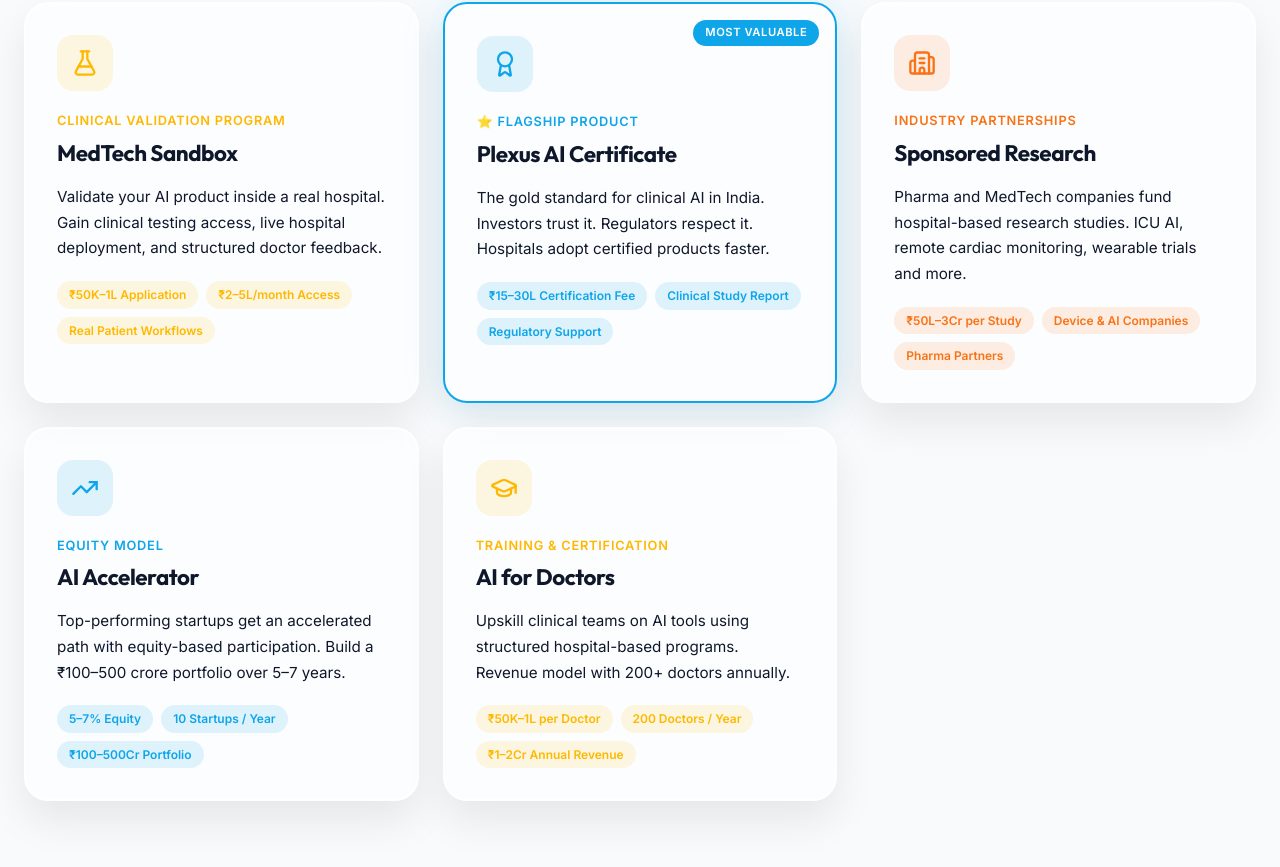
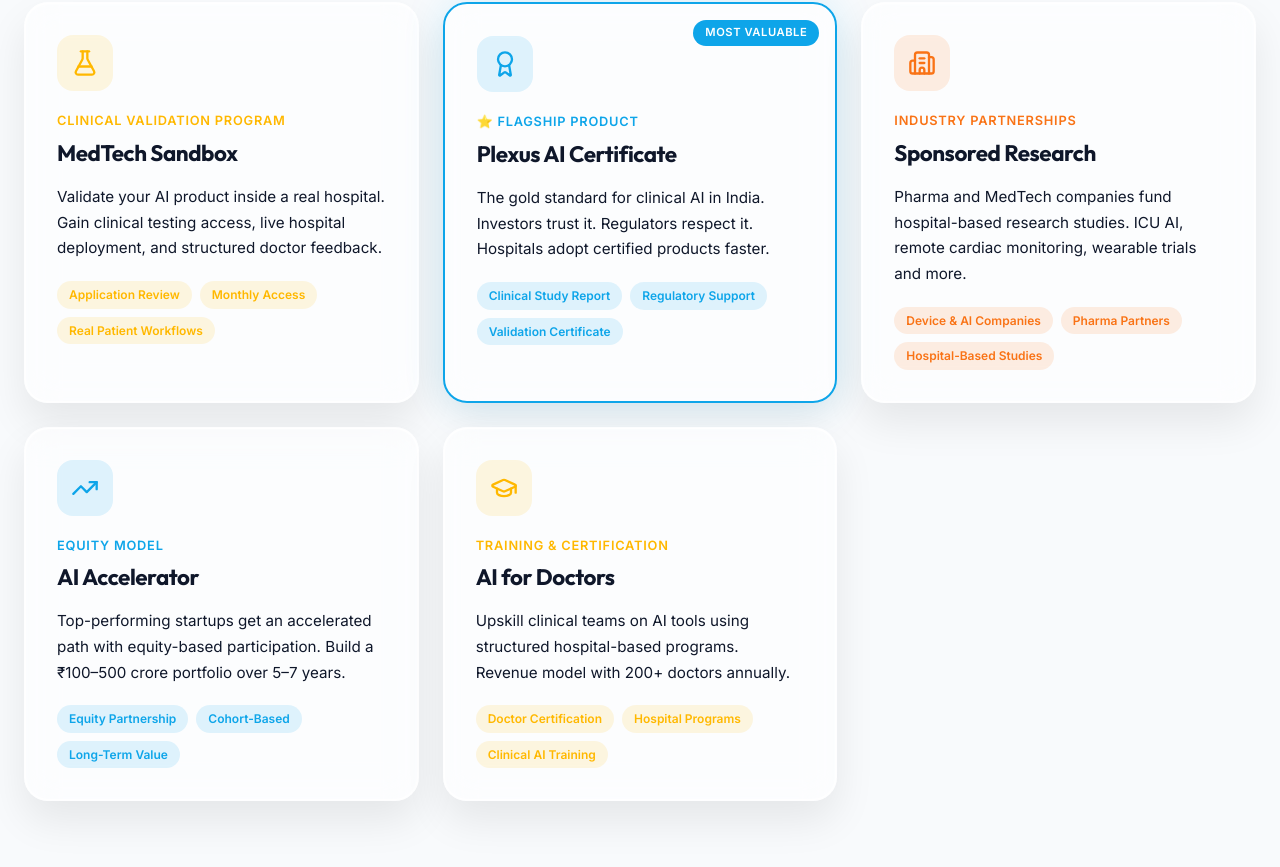
Before and after one commit to nxtwaveventures/plexusai, a React (Vite) app: page / in a window 1280 px wide. Shown: the part 2104-2971 px from the top of the page. Built offline with nearby package versions, Linux system fonts and the light colour scheme.

Commit message:
fix(programs): remove pricing numbers from tag pills

```diff
--- a/src/components/Programs.tsx
+++ b/src/components/Programs.tsx
@@ -11,7 +11,7 @@
         title: 'MedTech Sandbox',
         subtitle: 'Clinical Validation Program',
         desc: 'Validate your AI product inside a real hospital. Gain clinical testing access, live hospital deployment, and structured doctor feedback.',
-        tags: ['₹50K–1L Application', '₹2–5L/month Access', 'Real Patient Workflows'],
+        tags: ['Application Review', 'Monthly Access', 'Real Patient Workflows'],
     },
     {
         icon: Award,
@@ -20,7 +20,7 @@
         title: 'Plexus AI Certificate',
         subtitle: '⭐ Flagship Product',
         desc: 'The gold standard for clinical AI in India. Investors trust it. Regulators respect it. Hospitals adopt certified products faster.',
-        tags: ['₹15–30L Certification Fee', 'Clinical Study Report', 'Regulatory Support'],
+        tags: ['Clinical Study Report', 'Regulatory Support', 'Validation Certificate'],
         highlight: true,
     },
     {
@@ -30,7 +30,7 @@
         title: 'Sponsored Research',
         subtitle: 'Industry Partnerships',
         desc: 'Pharma and MedTech companies fund hospital-based research studies. ICU AI, remote cardiac monitoring, wearable trials and more.',
-        tags: ['₹50L–3Cr per Study', 'Device & AI Companies', 'Pharma Partners'],
+        tags: ['Device & AI Companies', 'Pharma Partners', 'Hospital-Based Studies'],
     },
     {
         icon: TrendingUp,
@@ -39,7 +39,7 @@
         title: 'AI Accelerator',
         subtitle: 'Equity Model',
         desc: 'Top-performing startups get an accelerated path with equity-based participation. Build a ₹100–500 crore portfolio over 5–7 years.',
-        tags: ['5–7% Equity', '10 Startups / Year', '₹100–500Cr Portfolio'],
+        tags: ['Equity Partnership', 'Cohort-Based', 'Long-Term Value'],
     },
     {
         icon: GraduationCap,
@@ -48,7 +48,7 @@
         title: 'AI for Doctors',
         subtitle: 'Training & Certification',
         desc: 'Upskill clinical teams on AI tools using structured hospital-based programs. Revenue model with 200+ doctors annually.',
-        tags: ['₹50K–1L per Doctor', '200 Doctors / Year', '₹1–2Cr Annual Revenue'],
+        tags: ['Doctor Certification', 'Hospital Programs', 'Clinical AI Training'],
     },
 ];
 
```
